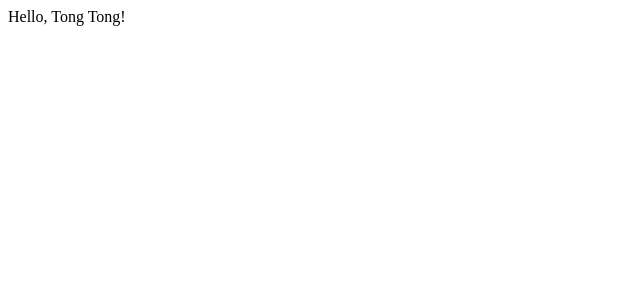
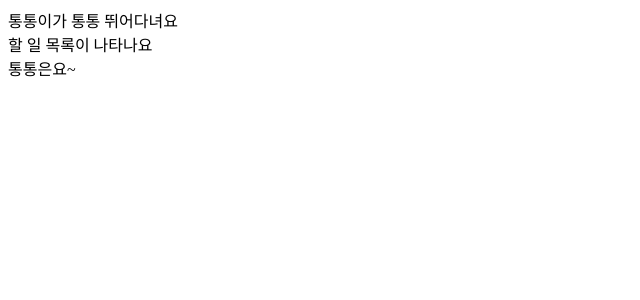
Before and after one commit to tunaep5/tongtong, a React (Create React App) app: page / in a window 1280 px wide. Shown: the top 300 px of the page, without its empty margins (0-640 px from the left). Built offline with nearby package versions, Linux system fonts and the light colour scheme.

Commit message:
캐릭터, 할 일, 정보 컴포넌트 생성

```diff
--- /dev/null
+++ b/src/About.js
@@ -0,0 +1,13 @@
+import React, { Component } from 'react'
+
+class About extends Component {
+  render() {
+    return (
+      <div className="About">
+        통통은요~
+      </div>
+    )
+  }
+}
+
+export default About
--- a/src/App.js
+++ b/src/App.js
@@ -1,10 +1,15 @@
 import React, { Component } from 'react'
+import Character from './Character'
+import Todo from './Todo'
+import About from './About'
 
 class App extends Component {
   render() {
     return (
       <div className="App">
-        Hello, Tong Tong!
+        <Character />
+        <Todo />
+        <About />
       </div>
     )
   }
--- /dev/null
+++ b/src/Character.js
@@ -0,0 +1,13 @@
+import React, { Component } from 'react'
+
+class Character extends Component {
+  render() {
+    return (
+      <div className="Character">
+        통통이가 통통 뛰어다녀요
+      </div>
+    )
+  }
+}
+
+export default Character
--- /dev/null
+++ b/src/Todo.js
@@ -0,0 +1,13 @@
+import React, { Component } from 'react'
+
+class Todo extends Component {
+  render() {
+    return (
+      <div className="Todo">
+        할 일 목록이 나타나요
+      </div>
+    )
+  }
+}
+
+export default Todo
```
